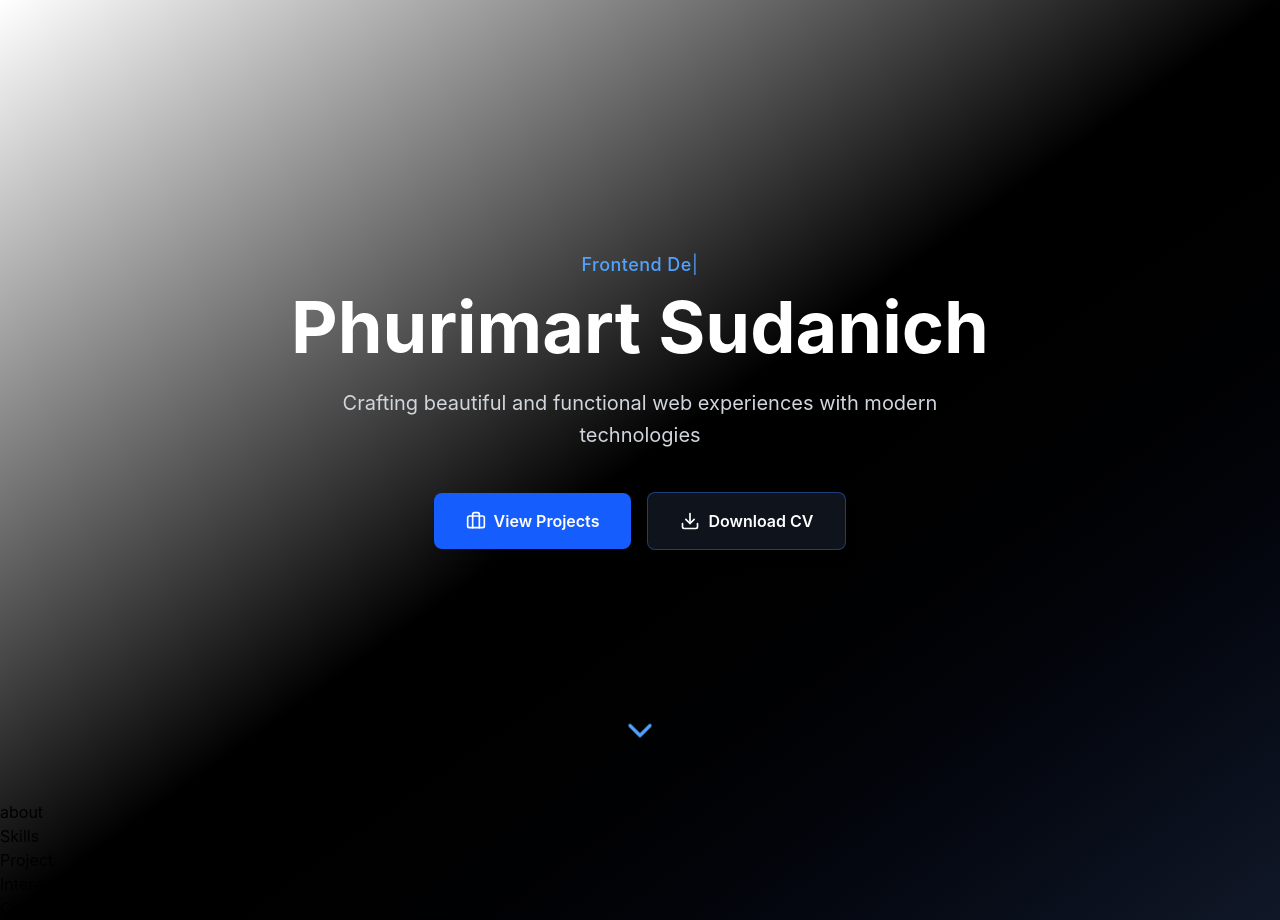
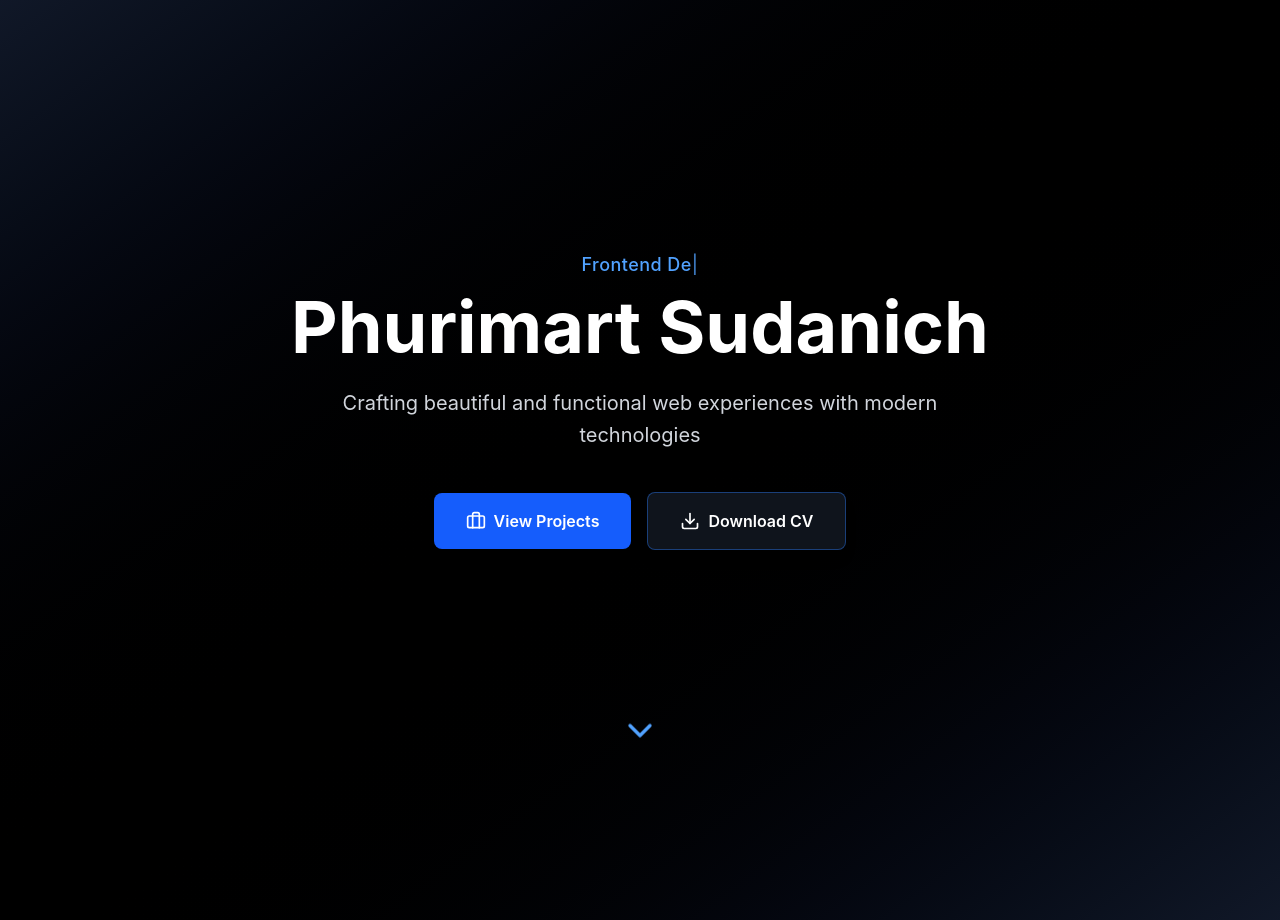
Before and after one commit to phurimart14/my-portfolio, a React (Vite) app: page / in a window 1280 px wide. Built offline with nearby package versions, Linux system fonts and the light colour scheme.

Commit message:
feat: merge branchHero to main

```diff
--- a/src/App.tsx
+++ b/src/App.tsx
@@ -7,7 +7,7 @@
 
 function App() {
   return (
-    <div className="min-h-screen bg-gradient-to-br form-gray-900 via-black to-gray-900">
+    <div className="min-h-screen bg-gradient-to-br from-gray-900 via-black to-gray-900">
       <Hero />
       <About />
       <Skills />
```
